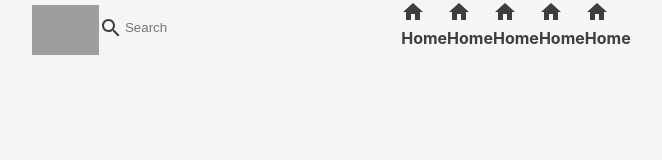
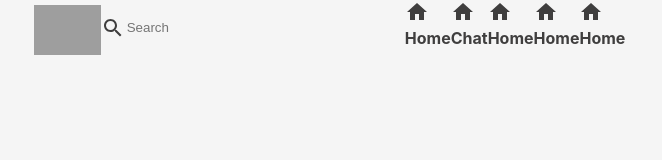
Before and after one commit to mr-clover001/linkedin-clone, a React (Create React App) app: page / in a window 1280 px wide. Shown: the top 160 px of the page, without its empty margins (115-777 px from the left). Built offline with nearby package versions, Linux system fonts and the light colour scheme; grey boxes are pictures that could not be loaded.

Commit message:
made some changes

```diff
--- a/src/Nav.js
+++ b/src/Nav.js
@@ -19,7 +19,7 @@ function Nav() {
       </div>
       <div className="nav_right">
         <NavContents Icon={HomeIcon} title="Home" />
-        <NavContents Icon={HomeIcon} title="Home" />
+        <NavContents Icon={HomeIcon} title="Chat" />
         <NavContents Icon={HomeIcon} title="Home" />
         <NavContents Icon={HomeIcon} title="Home" />
         <NavContents Icon={HomeIcon} title="Home" />
```
